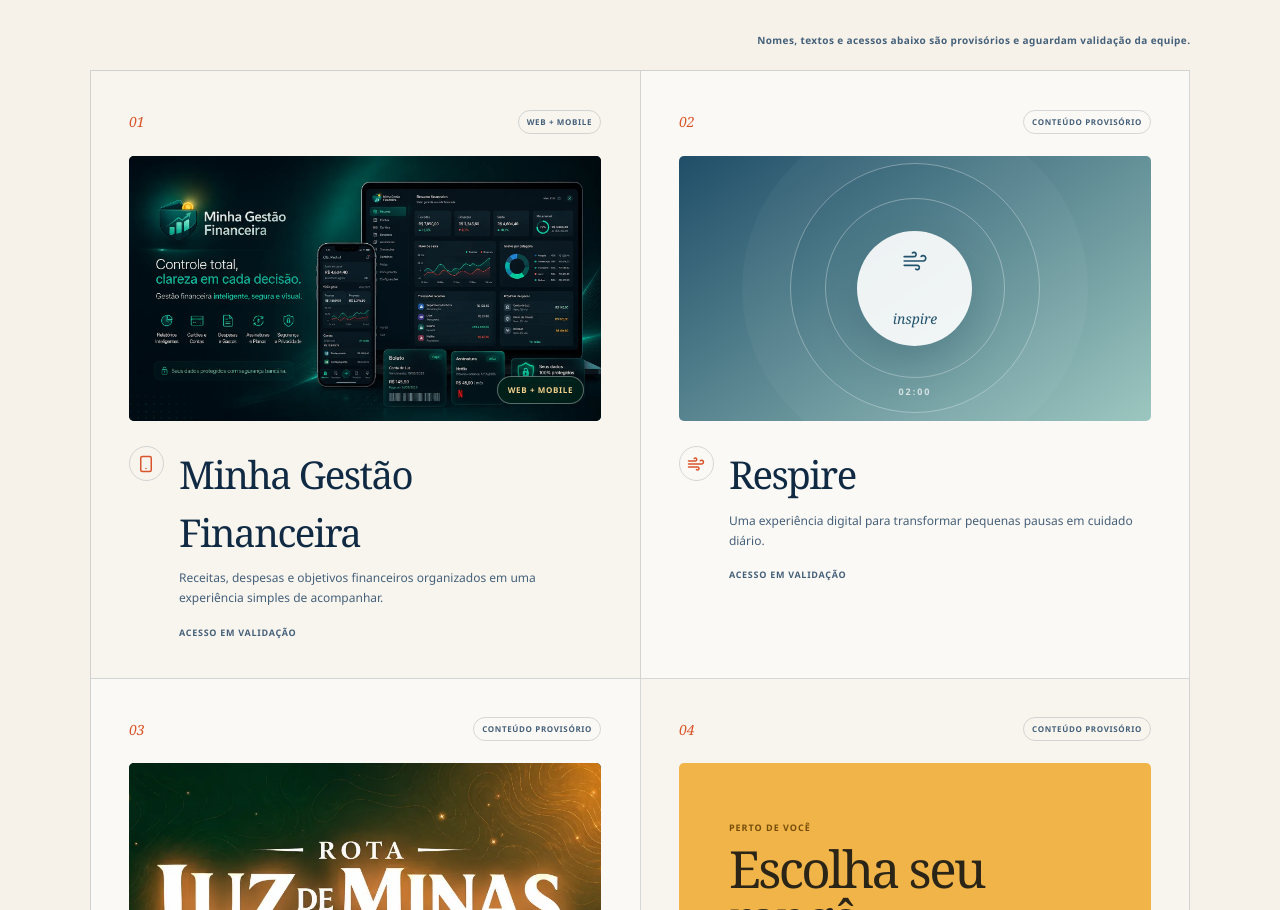
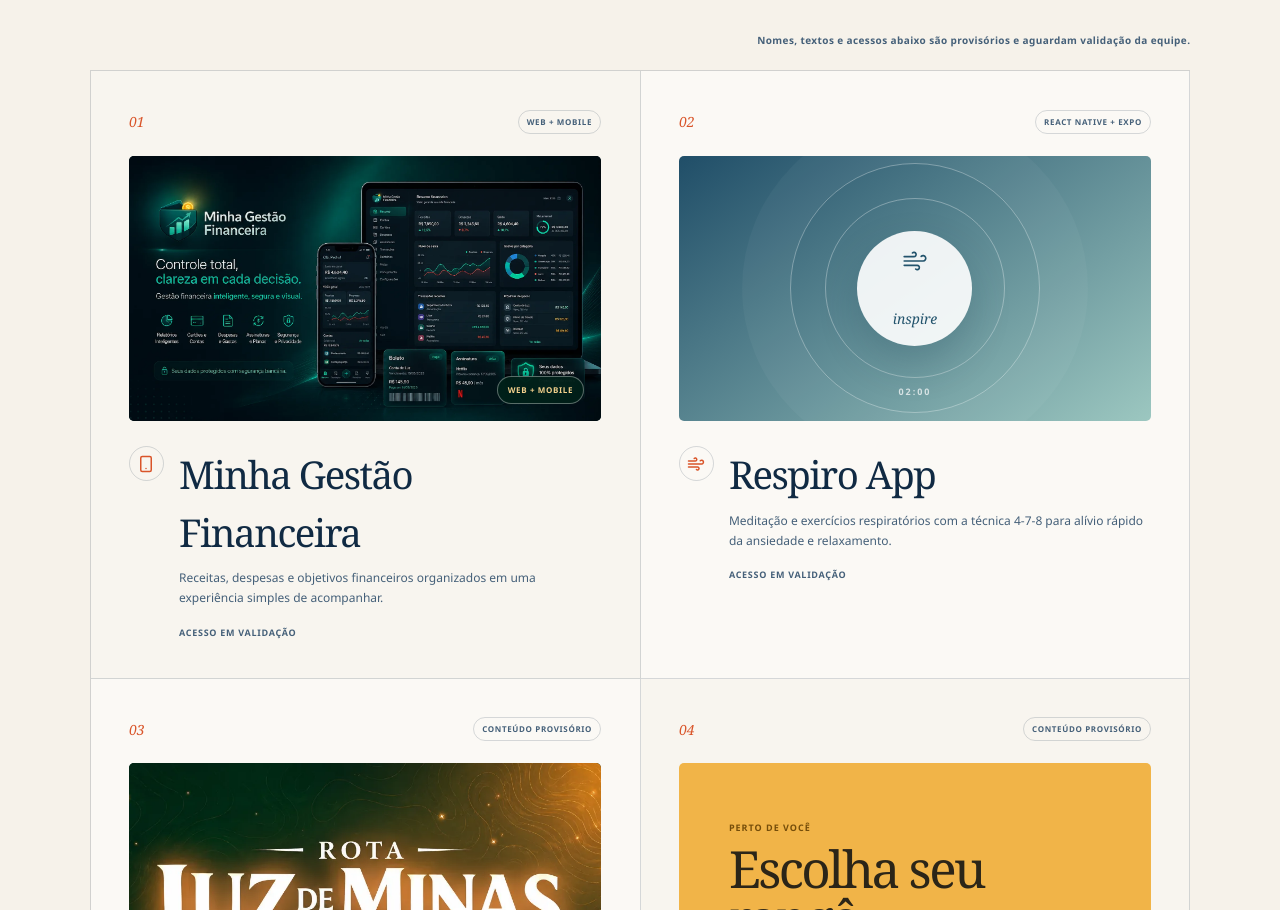
Before and after one commit to hdldev123/hdl-solucoes.github.io, a React (Vite) app: page / in a window 1280 px wide. Shown: the part 1732-2642 px from the top of the page. Built offline with nearby package versions, Linux system fonts and the light colour scheme.

Commit message:
feat: adiciona diretório docs e atualiza projeto Respiro

```diff
--- a/src/App.jsx
+++ b/src/App.jsx
@@ -37,12 +37,12 @@ const projects = [
     status: 'Web + mobile',
   },
   {
-    name: 'Respire',
+    name: 'Respiro App',
     description:
-      'Uma experiência digital para transformar pequenas pausas em cuidado diário.',
+      'Meditação e exercícios respiratórios com a técnica 4-7-8 para alívio rápido da ansiedade e relaxamento.',
     icon: Wind,
     visual: 'breathe',
-    status: 'Conteúdo provisório',
+    status: 'React Native + Expo',
   },
   {
     name: 'Rota Luz de Minas',
```
Also changed, not shown: 1 other file (tests, documents, lock files or other folders).
